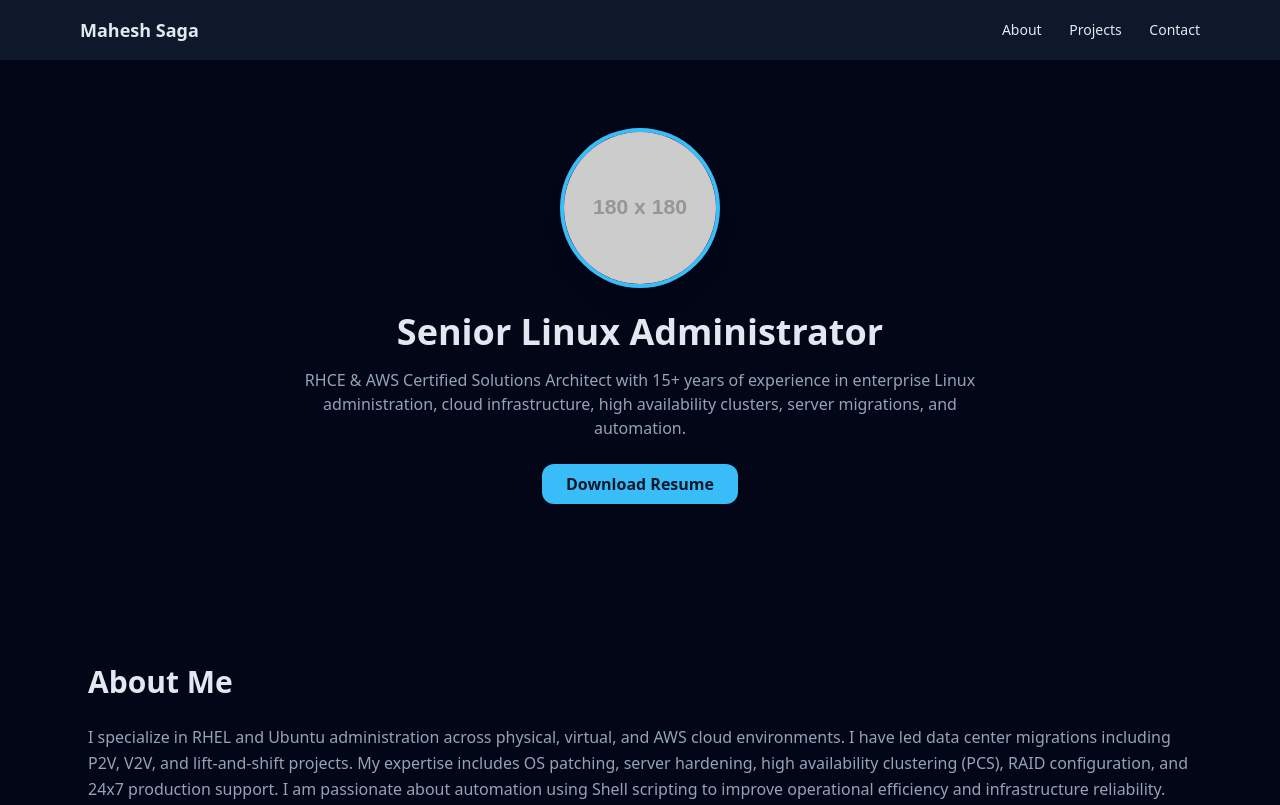
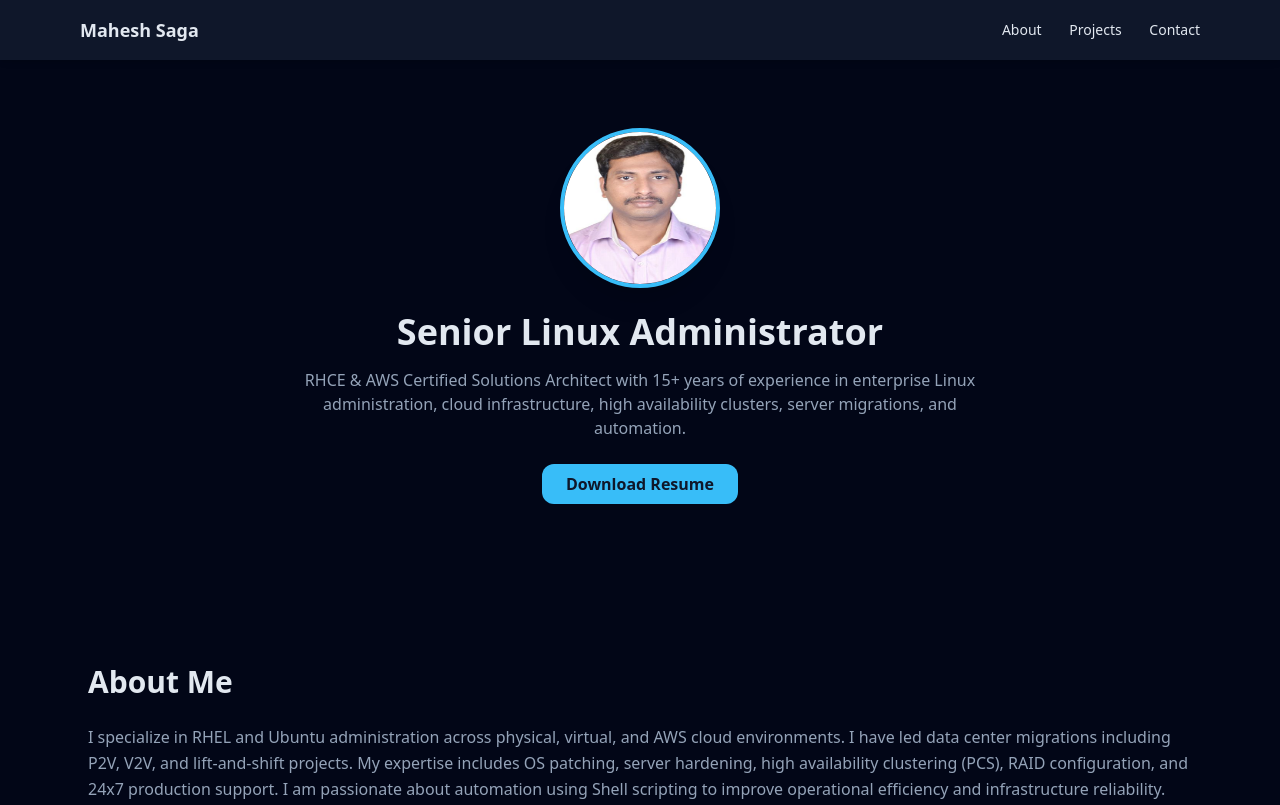
Before and after one commit to maheshsaga/about-me, a plain HTML site: page index.html in a window 1280 px wide. Shown: the top 805 px of the page. Drawn offline with nearby package versions, Linux system fonts and the light colour scheme; placeholder pictures from the web are drawn by us.

Commit message:
Update index.html

```diff
--- a/index.html
+++ b/index.html
@@ -32,7 +32,7 @@
 
 <!-- Hero Section -->
 <section class="pt-32 pb-24 text-center px-6">
-  <img src="https://via.placeholder.com/180" alt="Profile"
+  <img src="https://github.com/maheshsaga/about-me/blob/main/photo.jpeg" alt="Profile"
        class="w-40 h-40 mx-auto rounded-full border-4 border-sky-400 shadow-xl"
        data-aos="zoom-in">
 
```
